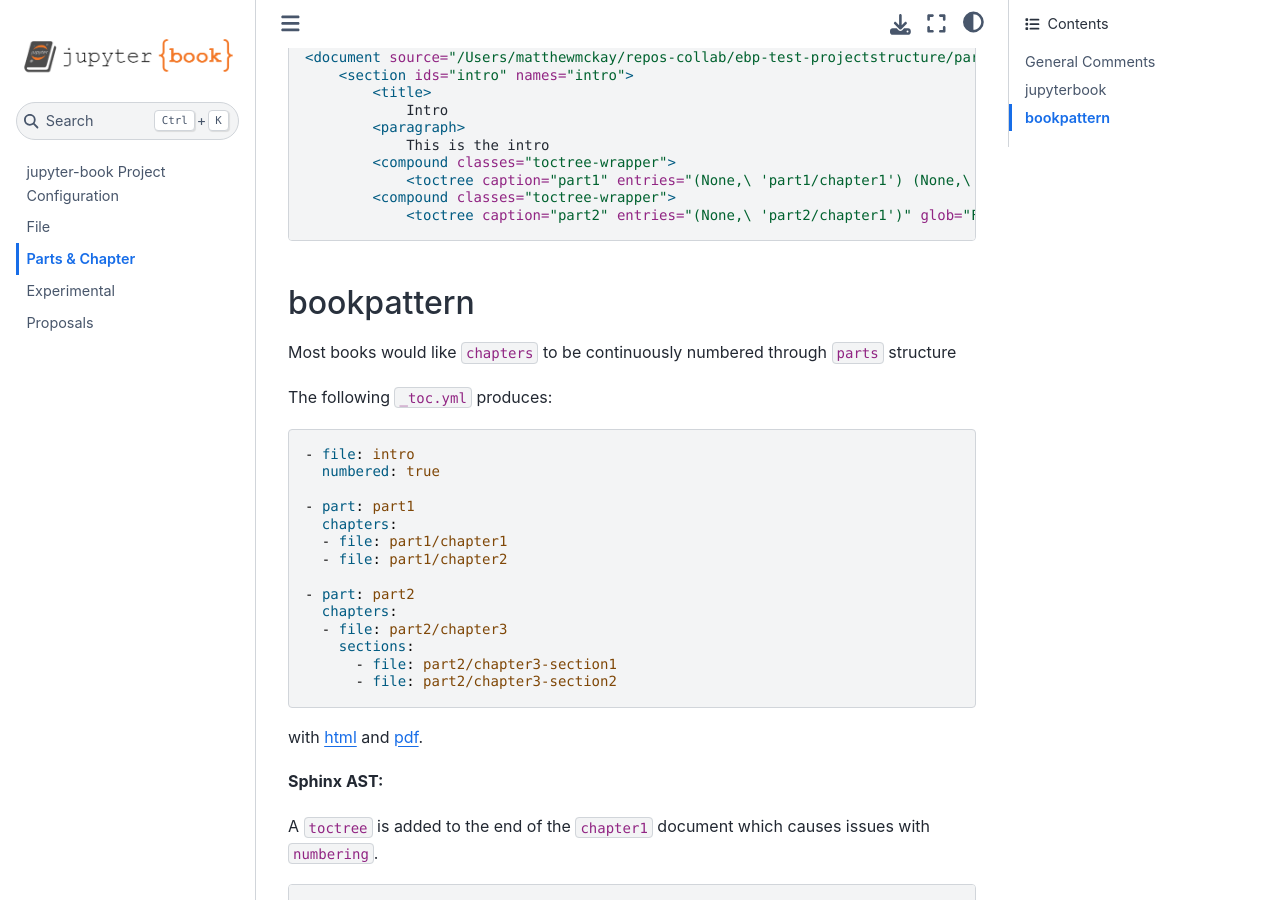
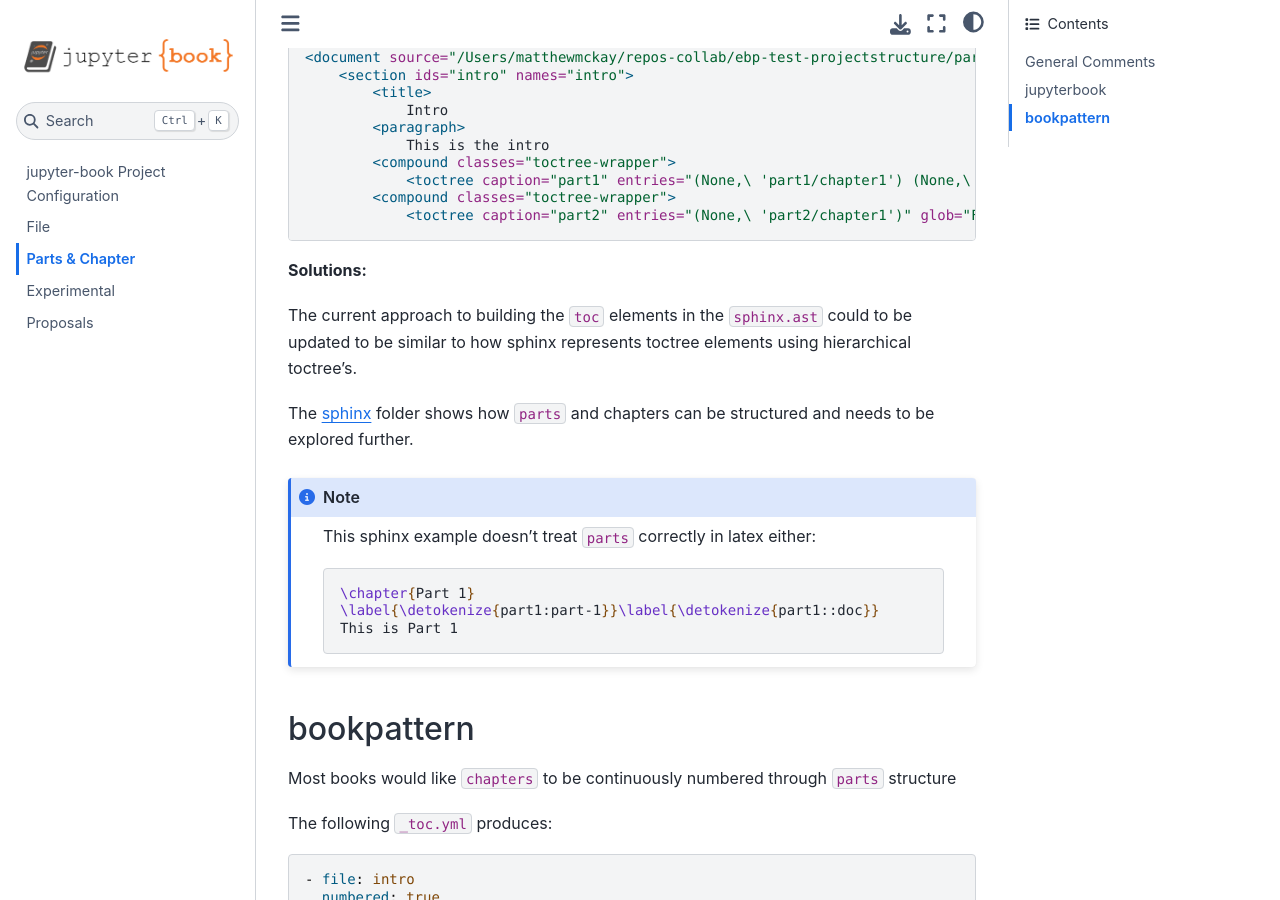
Before and after one commit to mmcky/ebp-test-projectstructure, a Jupyter Book: the page built from doc/parts_chapter.md, in a window 1280 px wide and 900 px high, scrolled down 926 px. Built offline with Jupyter Book 1.0.4 settings and Sphinx 7.4.7 and the Sphinx Book theme 1.1.4, drawn with Linux system fonts in a browser that asks for light colours.

Commit message:
add comment about sphinx structures for parts and chapters

````diff
--- a/doc/parts_chapter.md
+++ b/doc/parts_chapter.md
@@ -50,6 +50,23 @@ produces [html](https://htmlpreview.github.io/?https://github.com/mmcky/ebp-test
             <toctree caption="part2" entries="(None,\ 'part2/chapter1')" glob="False" hidden="True" includefiles="part2/chapter1" includehidden="False" maxdepth="-1" numbered="999" parent="intro" rawcaption="part2" rawentries="" titlesonly="True">
 ```
 
+**Solutions:**
+
+The current approach to building the `toc` elements in the `sphinx.ast` could to be updated to
+be similar to how sphinx represents toctree elements using hierarchical toctree's.
+
+The [sphinx](https://github.com/mmcky/ebp-test-projectstructure/tree/master/sphinx) folder shows how `parts` and chapters can be structured and needs to be explored further.
+
+```{note}
+
+  This sphinx example doesn't treat `parts` correctly in latex either:
+
+  ```latex
+  \chapter{Part 1}
+  \label{\detokenize{part1:part-1}}\label{\detokenize{part1::doc}}
+  This is Part 1
+  ```
+
 ## bookpattern
 
 Most books would like `chapters` to be continuously numbered through `parts` structure
````
